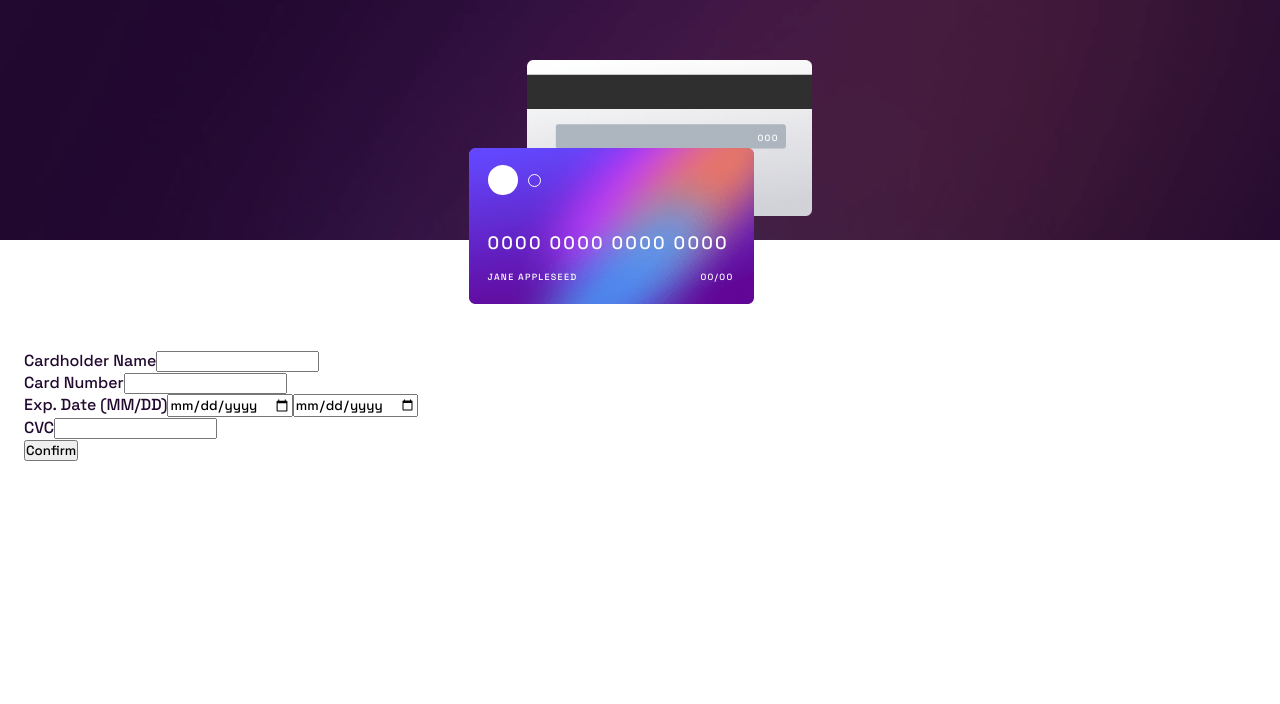
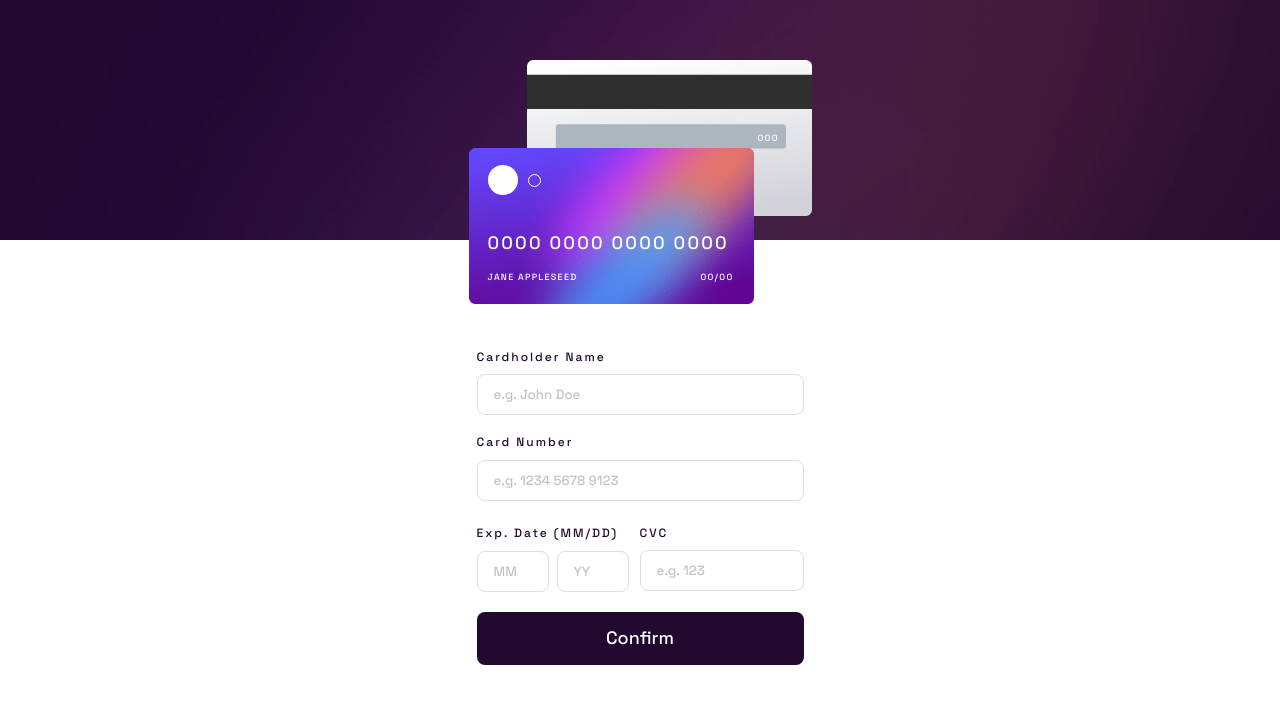
Before and after one commit to Mariam-Mantidze/Interactive-card-details-form, a React (Vite) app: page / in a window 1280 px wide. Shown: the top 704 px of the page. Built offline with nearby package versions, Linux system fonts and the light colour scheme.

Commit message:
style: form

```diff
--- a/src/App.jsx
+++ b/src/App.jsx
@@ -14,9 +14,15 @@ function App() {
     <>
       <GlobalStyle />
       <Card />
-      {submit ? <Success /> : <Form />}
+      <Main> {submit ? <Success /> : <Form />}</Main>
     </>
   );
 }
 
+const Main = styled.main`
+  display: flex;
+  align-items: center;
+  justify-content: center;
+`;
+
 export default App;
--- a/src/components/Form.jsx
+++ b/src/components/Form.jsx
@@ -1,34 +1,36 @@
 import styled from "styled-components";
-import MobileBackground from "/images/bg-main-mobile.png";
-import Card from "./Card";
 
 export default function Form() {
   return (
     <FormComponent>
-      <div>
+      <div className="label-input">
         <label htmlFor="">Cardholder Name</label>
-        <Input type="text" />
+        <Input placeholder="e.g. John Doe" type="text" />
       </div>
 
-      <div>
+      <div className="label-input">
         <label htmlFor="">Card Number</label>
-        <Input type="number" />
+        <Input placeholder="e.g. 1234 5678 9123" type="number" />
       </div>
 
-      <div>
+      <div className="flex-container">
         <div>
           <label htmlFor="">Exp. Date (MM/DD)</label>
-          <Input type="date" />
-          <Input type="date" />
+          <div className="date-container">
+            <Input className="date" placeholder="MM" type="number" />
+            <Input className="date" placeholder="YY" type="number" />
+          </div>
         </div>
 
-        <div>
+        <div className="cvc">
           <label htmlFor="">CVC</label>
-          <Input type="number" />
+          <Input placeholder="e.g. 123" type="number" />
         </div>
       </div>
 
-      <button type="submit">Confirm</button>
+      <button className="confirm" type="submit">
+        Confirm
+      </button>
     </FormComponent>
   );
 }
@@ -37,6 +39,71 @@ const FormComponent = styled.form`
   margin-top: 110px;
   padding: 0 24px 45px;
   color: rgba(33, 9, 47, 1);
+  display: flex;
+  flex-direction: column;
+  gap: 20px;
+
+  & label {
+    font-size: 12px;
+    font-weight: 500;
+    line-height: 15.31px;
+    letter-spacing: 2px;
+    text-align: left;
+  }
+
+  & .label-input {
+    display: flex;
+    flex-direction: column;
+    gap: 9px;
+  }
+
+  & .flex-container {
+    display: flex;
+    gap: 11px;
+    align-items: baseline;
+  }
+
+  & .date-container {
+    display: flex;
+    gap: 8px;
+    margin-top: 9px;
+  }
+
+  & .date {
+    width: 72px;
+  }
+
+  .cvc {
+    display: flex;
+    flex-direction: column;
+    gap: 9px;
+  }
+
+  & .cvc input {
+    width: 164px;
+  }
+
+  & .confirm {
+    background: rgba(33, 9, 47, 1);
+    border: none;
+    padding: 15px;
+    border-radius: 8px;
+    color: rgba(255, 255, 255, 1);
+
+    font-size: 18px;
+    font-weight: 500;
+    line-height: 22.97px;
+  }
 `;
 
-const Input = styled.input``;
+const Input = styled.input`
+  padding: 11px 16px;
+  border-radius: 8px;
+  border: 1px solid rgba(223, 222, 224, 1);
+  width: 327px;
+
+  &::placeholder {
+    color: rgba(33, 9, 47, 1);
+    opacity: 0.25;
+  }
+`;
--- a/styles/GlobalStyles.js
+++ b/styles/GlobalStyles.js
@@ -13,6 +13,7 @@ body {
     min-height: 100dvh;
     display: flex;
   flex-direction: column;
+
   overflow-x: hidden;
 
 
```
